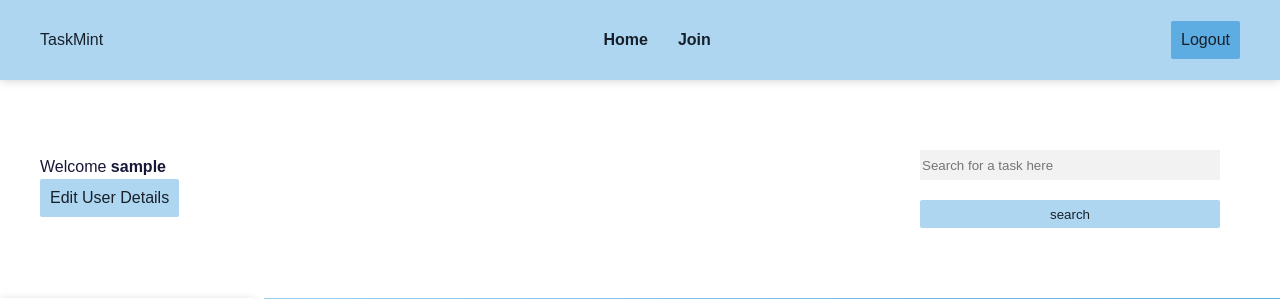
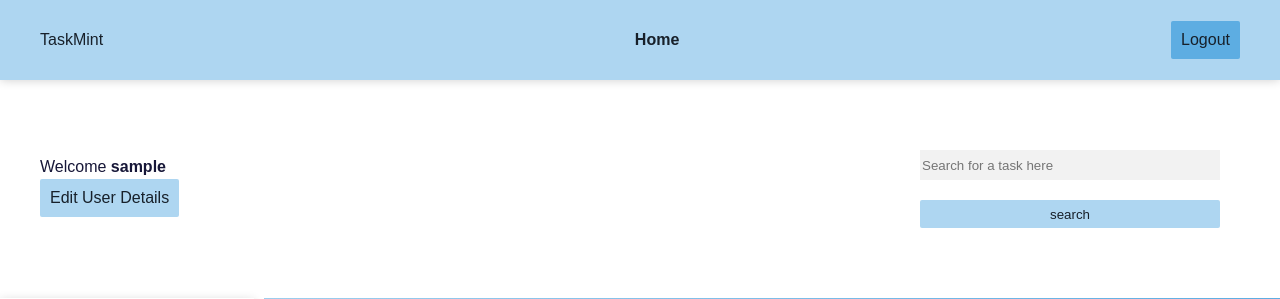
Before and after one commit to trisv/taskmint-prac-project, a PHP site: page /index.php in a window 1280 px wide. Shown: the top 299 px of the page. Run offline with PHP 8.4, Linux system fonts and the light colour scheme; the visitor is signed in with stand-in values (Sample User, id 1); data that the repository does not hold is empty; some web fonts are replaced.

Commit message:
Added code to hide join tab when logged in

```diff
--- a/header.php
+++ b/header.php
@@ -15,15 +15,18 @@
   <p>TaskMint</p>
   <ul class="nav">
     <li><a href="index.php">Home</a></li>
-    <li><a href="signup.php">Join</a></li>
+    <?php
+    if(!userLoggedIn()) {
+    echo "<li><a href='signup.php'>Join</a></li>";
+    }
+    ?>
   </ul>
 
 
   <?php
   if(userLoggedIn()) {
   echo "<a class=logout-link href='logout.php'>Logout</a>";
-  }
-  if(!userLoggedIn()) {
+  } else {
   echo "<a class='login-link' href='login.php'>Login</a>";
   }
   ?>
```
